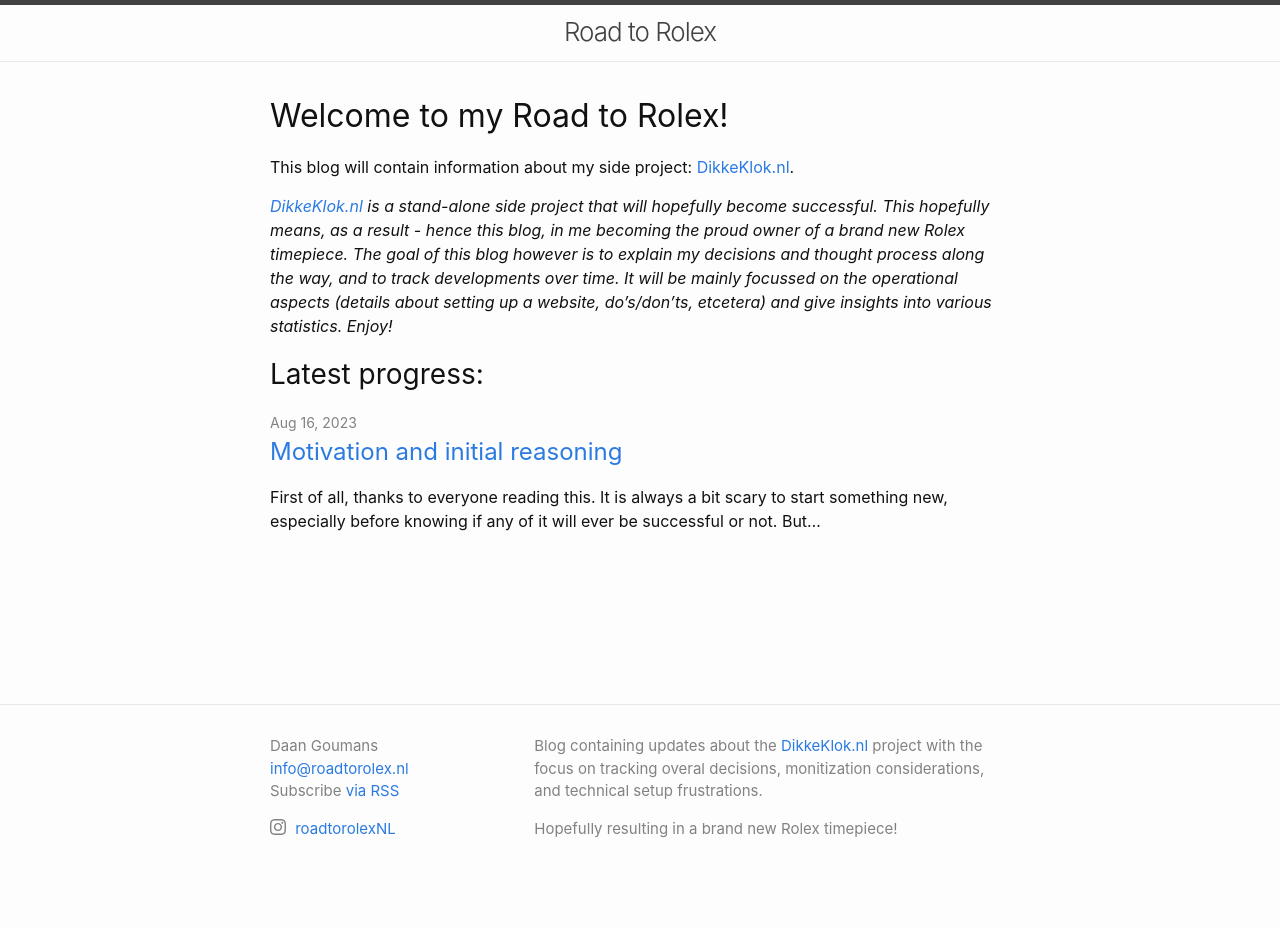
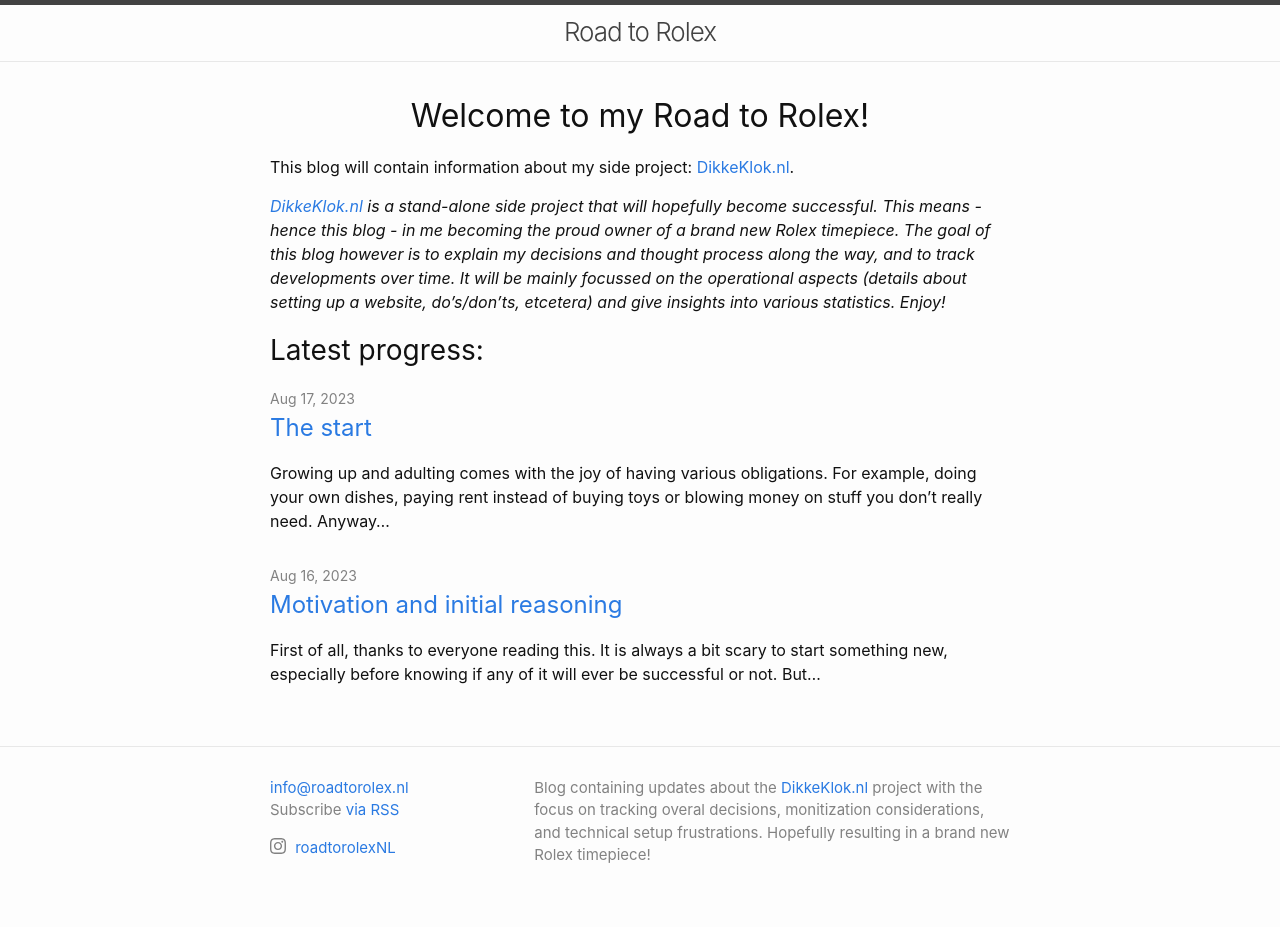
Before and after one commit to Dikkeklok/roadtorolex-nl, a Jekyll site: the page built from index.md, in a window 1280 px wide. Built offline with Jekyll 4.4.1, drawn with Linux system fonts in a browser that asks for light colours; before the commit the page ends 900 px from its top, so only the background shows below that; part of the change alters nothing that is shown.

Commit message:
the start

```diff
--- a/_includes/footer-message.html
+++ b/_includes/footer-message.html
@@ -1,3 +1 @@
-<p>Blog containing updates about the <a href="https://dikkeklok.nl">DikkeKlok.nl</a> project with the focus on tracking overal decisions, monitization considerations, and technical setup frustrations.</p>
-
-<p>Hopefully resulting in a brand new Rolex timepiece!</p>
+<p>Blog containing updates about the <a href="https://dikkeklok.nl">DikkeKlok.nl</a> project with the focus on tracking overal decisions, monitization considerations, and technical setup frustrations. Hopefully resulting in a brand new Rolex timepiece!</p>
--- a/_includes/footer.html
+++ b/_includes/footer.html
@@ -5,13 +5,6 @@
     <div class="footer-col-wrapper">
       <div class="footer-col footer-col-1">
         <ul class="contact-list">
-          <li class="p-name">
-            {%- if site.author -%}
-              {{ site.author | escape }}
-            {%- else -%}
-              {{ site.title | escape }}
-            {%- endif -%}
-            </li>
             {%- if site.email -%}
             <li><a class="u-email" href="mailto:{{ site.email }}">{{ site.email }}</a></li>
             {%- endif -%}
--- a/_includes/head-custom.html
+++ b/_includes/head-custom.html
@@ -7,3 +7,15 @@
 
   gtag('config', 'G-8BVJYPQJJJ');
 </script>
+
+<!-- MailerLite Universal -->
+<script>
+  (function(w,d,e,u,f,l,n){w[f]=w[f]||function(){(w[f].q=w[f].q||[])
+  .push(arguments);},l=d.createElement(e),l.async=1,l.src=u,
+  n=d.getElementsByTagName(e)[0],n.parentNode.insertBefore(l,n);})
+  (window,document,'script','https://assets.mailerlite.com/js/universal.js','ml');
+  ml('account', '468874');
+</script>
+<!-- End MailerLite Universal -->
+
+<link rel="shortcut icon" href="/images/other/favicon.svg" type="image/svg">
--- a/_layouts/home.html
+++ b/_layouts/home.html
@@ -4,7 +4,9 @@ layout: default
 
 <div class="home">
   {%- if page.title -%}
+  <center>
     <h1 class="page-heading">{{ page.title }}</h1>
+  </center>
   {%- endif -%}
 
   {{ content }}
@@ -29,3 +31,5 @@ layout: default
     </ul>
   {%- endif -%}
 </div>
+
+<div class="ml-embedded" data-form="IJfbdy"></div>
--- /dev/null
+++ b/_posts/2023-08-17-the start.md
@@ -0,0 +1,48 @@
+---
+layout: post
+title:  "The start"
+date:   2023-08-17 21:32:11 +0200
+categories: thoughts
+---
+Growing up and adulting comes with the joy of having various obligations. For example, doing your own dishes, paying rent instead of buying toys or blowing money on stuff you don't really need. Anyway...
+
+At the end of 2022 I managed to secure a nice place in the town I grew up in. Being able to live close to friends and family again was a great prospect. However, this also ment that a big part of my (future) earnings will be going towards paying off my mortgage.
+
+Overall, I'm happy with my decision to move into a bigger place with a nice little garden. But still, seeing things (watches mainly) online and on social-media that I'd like to purchase makes things difficult. If you're the owner of something, in this case a house, it comes with the responsibility of upkeep. Not the most fun, or cheapest, thing to do.
+
+After another evening of online shipping I decided it was time (pun intended) for another watch, the Omega Speedmaster. Another 'in the moment'-action but a purchase I'm still really happy with. But, it did raise the question:
+
+> _Was this a responsible decision?_ And, how can I acquire my next watch in a more sensible way?
+
+So, this encouraged me to start looking for 'side-hustle' opportunities. But first I had to came up with a set of requirements. This to make sure this does not affect my day-to-day work, and that 'it' can either grow, or be handed over if needed.
+
+## Requirements
+My next venture has to meet the following requirements:
+- Be flexible, no fixed day or timeslot needed to perform
+- Be doable from home
+- Be cheap (below 100,- to get going)
+- Be related to wrist-watches (to keep myself engaged)
+- Have the possibility to grow (e.g. into a full business or in another direction)
+- Be measurable (are 'things' going somewhere?)
+- Easy to hand over to someone else (get acquired/option to sell the business)
+
+This short list still gives me a lot of flexibility, and 'it' was still unclear.
+
+## The idea
+Myself, having a background in ICT/Cyber Security, quickly leaned towards going with something technical. The first thing that came to mind was to start a webshop (e-commerce), however, I do not have a degree in marketing or sales + without a reasonable prior upfront investment for stock, repairs, insurance, etcetera, this is not something that meets my requirements. However, it might be something for the future once things gain traction.
+
+This also logically resulted to start with an approach of 'traffic first' and 'monitization later'.
+
+I came up with the following short execution plan:
+- Buy (one or several) domains that match my niche
+- Setup a mailbox, hosting, traffic monitoring and website framework.
+- Write a couple blog posts about watches, with matching keywords.
+- Setup affiliate marketing
+- Fine-tune and adjust where needed
+
+## What's next?
+Of course, affiliate marketing isn't "as advertised" - and requires a lot of _forced_ writing for others about a fixed set of products (with the sole purpose of generating a click/sale). Maybe I was too quick to judge, however, more about this in a couple blogs time.
+
+**But first, the initial execution of the idea:** Getting the [blog](https://dikkeklok.nl) up and running.
+
+U can read how that went here: soon...
--- a/index.md
+++ b/index.md
@@ -5,4 +5,4 @@ list_title: "Latest progress:"
 ---
 This blog will contain information about my side project: <a href="https://dikkeklok.nl/">DikkeKlok.nl</a>.
 
-_<a href="https://dikkeklok.nl/">DikkeKlok.nl</a> is a stand-alone side project that will hopefully become successful. This hopefully means, as a result - hence this blog, in me becoming the proud owner of a brand new Rolex timepiece. The goal of this blog however is to explain my decisions and thought process along the way, and to track developments over time. It will be mainly focussed on the operational aspects (details about setting up a website, do's/don'ts, etcetera) and give insights into various statistics. Enjoy!_
+_<a href="https://dikkeklok.nl/">DikkeKlok.nl</a> is a stand-alone side project that will hopefully become successful. This means - hence this blog - in me becoming the proud owner of a brand new Rolex timepiece. The goal of this blog however is to explain my decisions and thought process along the way, and to track developments over time. It will be mainly focussed on the operational aspects (details about setting up a website, do's/don'ts, etcetera) and give insights into various statistics. Enjoy!_
```
Also changed, not shown: Gemfile.lock, images/other/favicon.svg (added).
